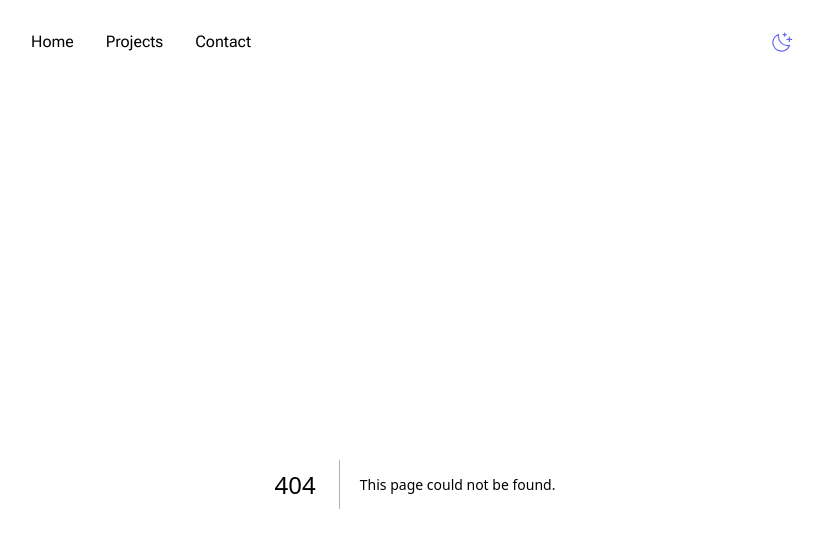
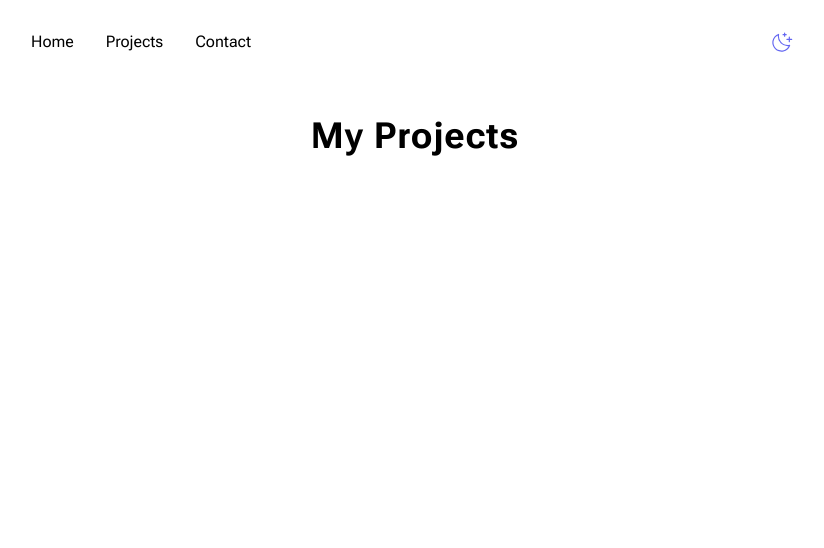
Before and after one commit to GavPri/gavprior, a Next.js app: page /projects in a window 1280 px wide. Before the commit this address had no page. Shown: the top 548 px of the page, without its empty margins (225-1049 px from the left). Built offline with nearby package versions, Linux system fonts and the light colour scheme.

Commit message:
add page.jsx file with header

```diff
--- /dev/null
+++ b/app/projects/page.jsx
@@ -0,0 +1,13 @@
+import React from 'react'
+
+const page = () => {
+  return (
+    <section className="mt-8 flex flex-col gap-8 pb-16">
+      <h1 className="text-4xl text-foreground tracking-wide font-bold">
+        My Projects
+      </h1>
+    </section>
+  );
+}
+
+export default page
```
